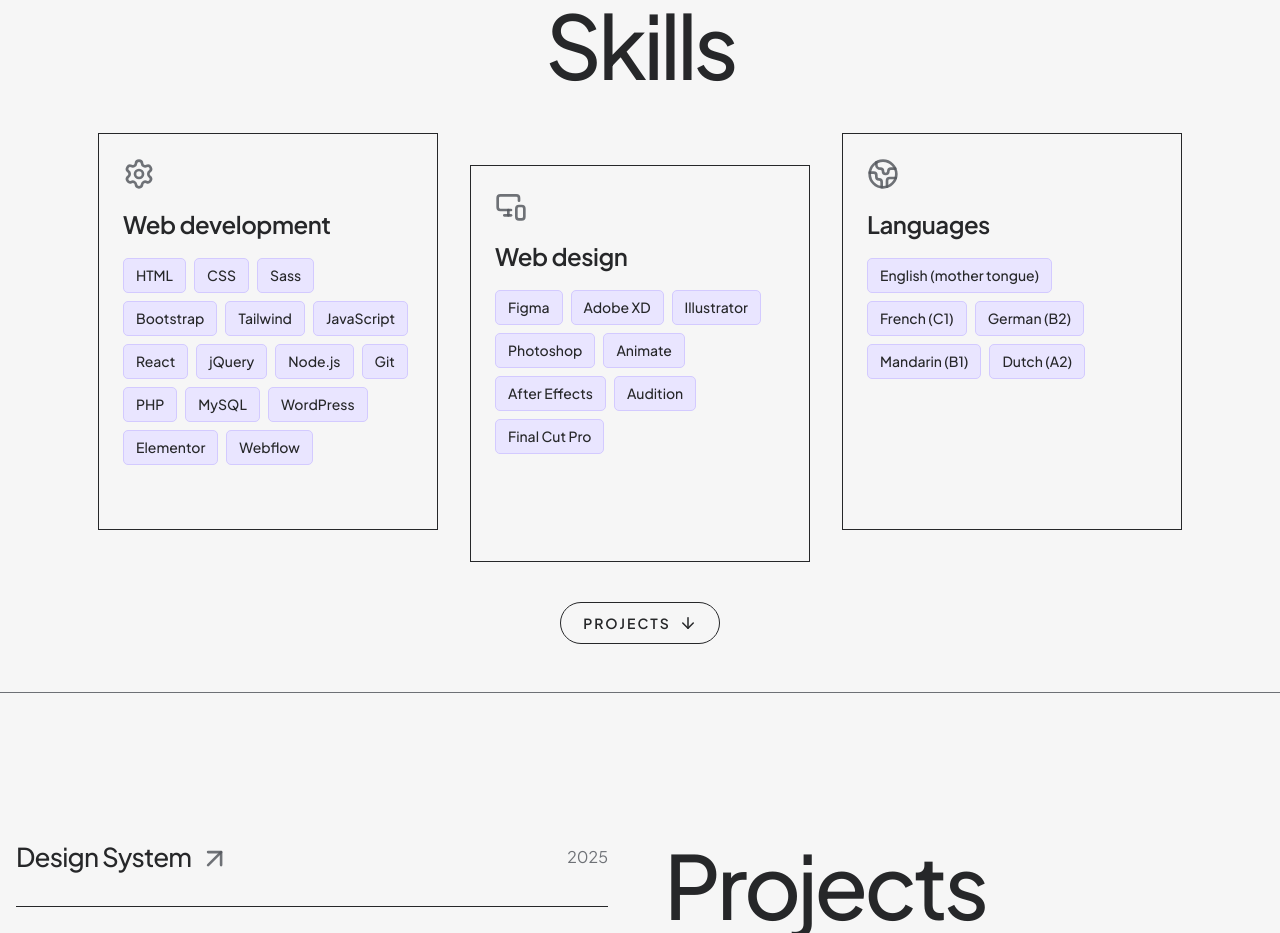
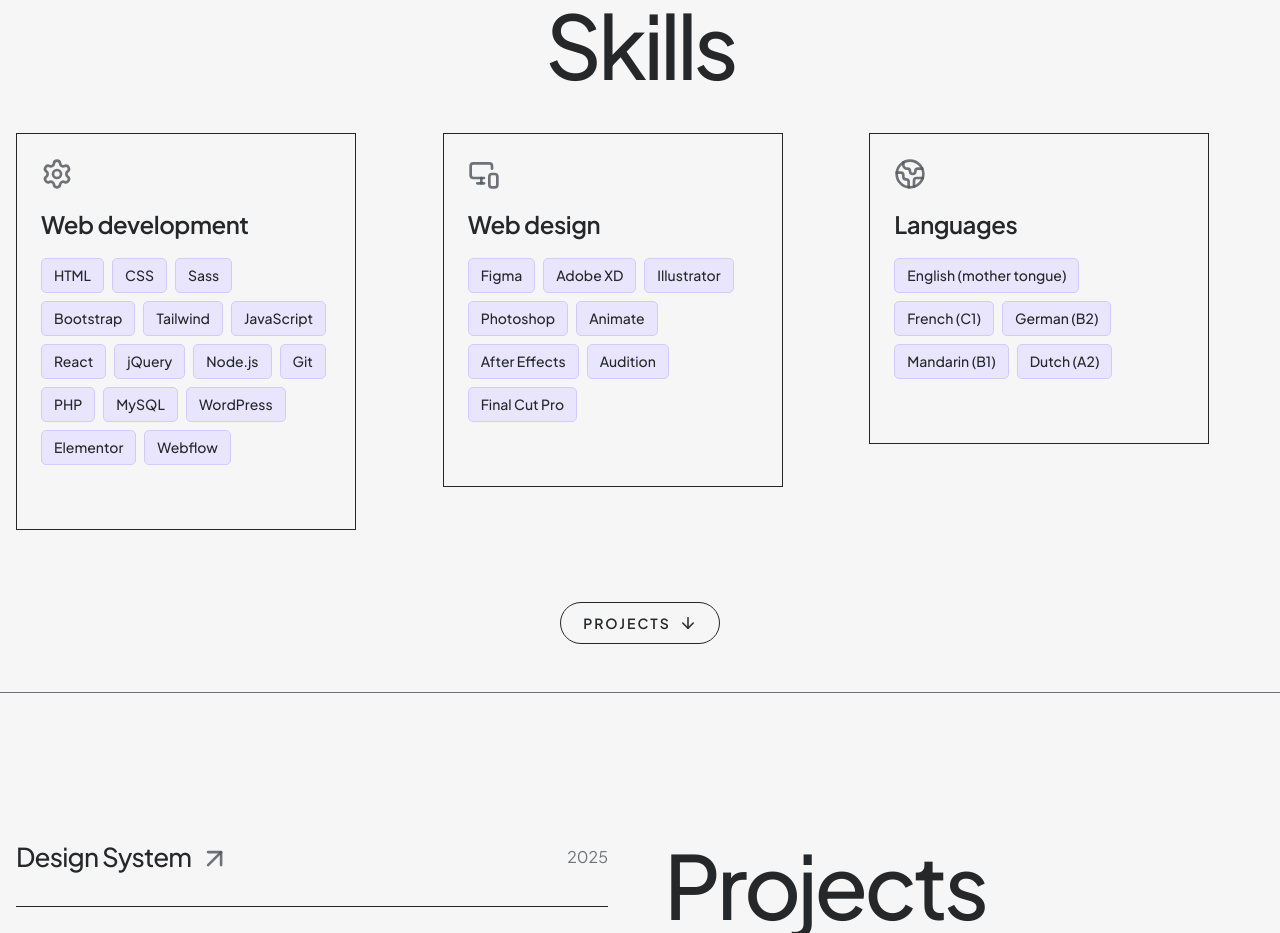
Before and after one commit to meiCiEn/eleanor-portfolio-react, a React (Vite) app: page / in a window 1280 px wide. Shown: the part 1580-2513 px from the top of the page. Built offline with nearby package versions, Linux system fonts and the light colour scheme.

Commit message:
Improved accessibility on Skills section

```diff
--- a/src/components/sections/SkillsSection.jsx
+++ b/src/components/sections/SkillsSection.jsx
@@ -14,11 +14,13 @@
             <div className="container">
                 <Spacer size="lg" />
                 <h2 className="text-center">Skills</h2>
-                <div className="flex flex-col md:flex-row justify-center gap-8 mt-10">
+                <ul className="flex flex-col md:flex-row justify-center gap-8 mt-10">
                     { skills.map( ( category ) => (
-                        <SkillCard key={ category.title } { ...category } />
+                        <li key={category.title} className="basis-full grow">
+                            <SkillCard key={ category.title } { ...category } />
+                            </li>
                     ) ) }
-                </div>
+                </ul>
                 <div className="hidden sm:flex justify-center mt-10">
                     <LinkButton
                         href="#projects"
```
